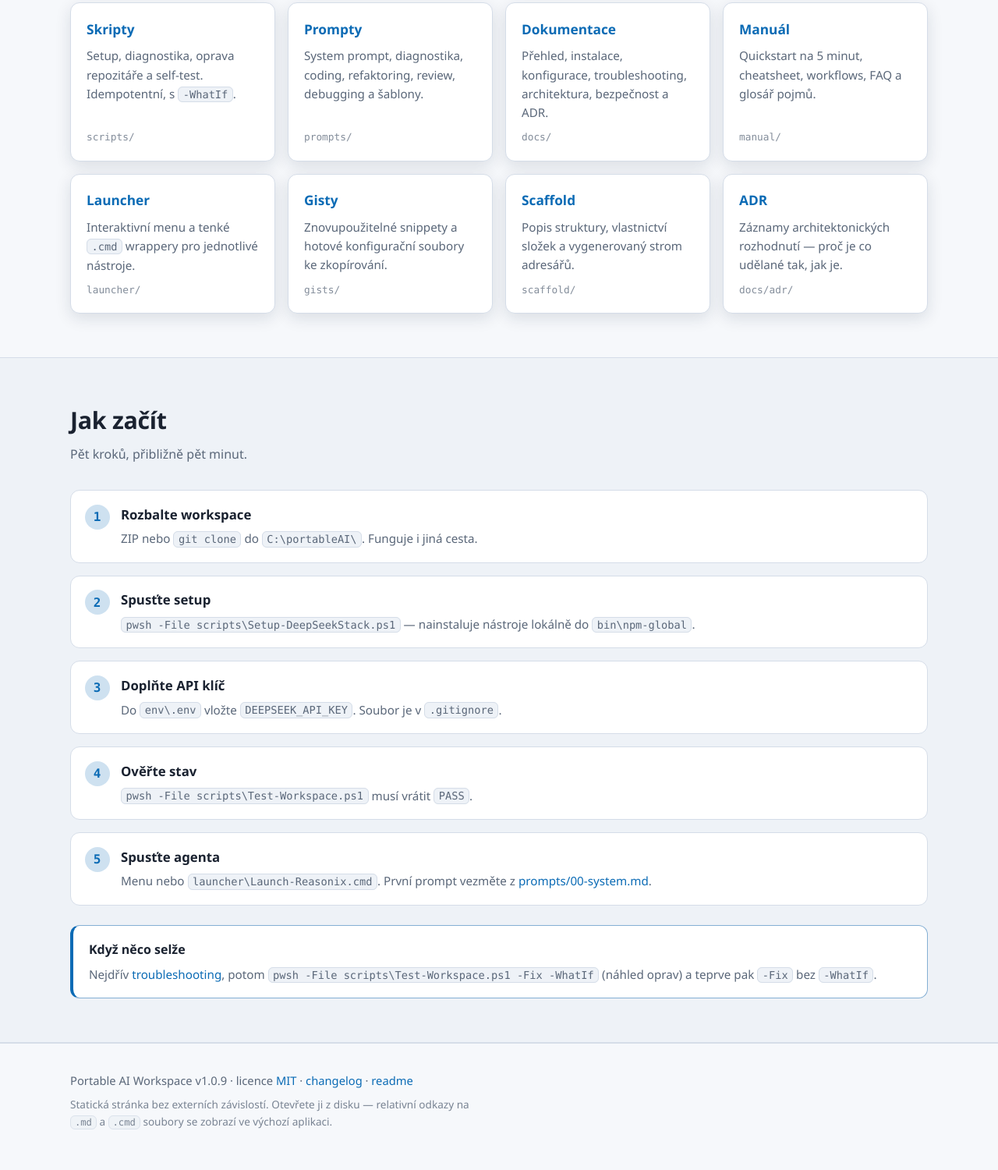
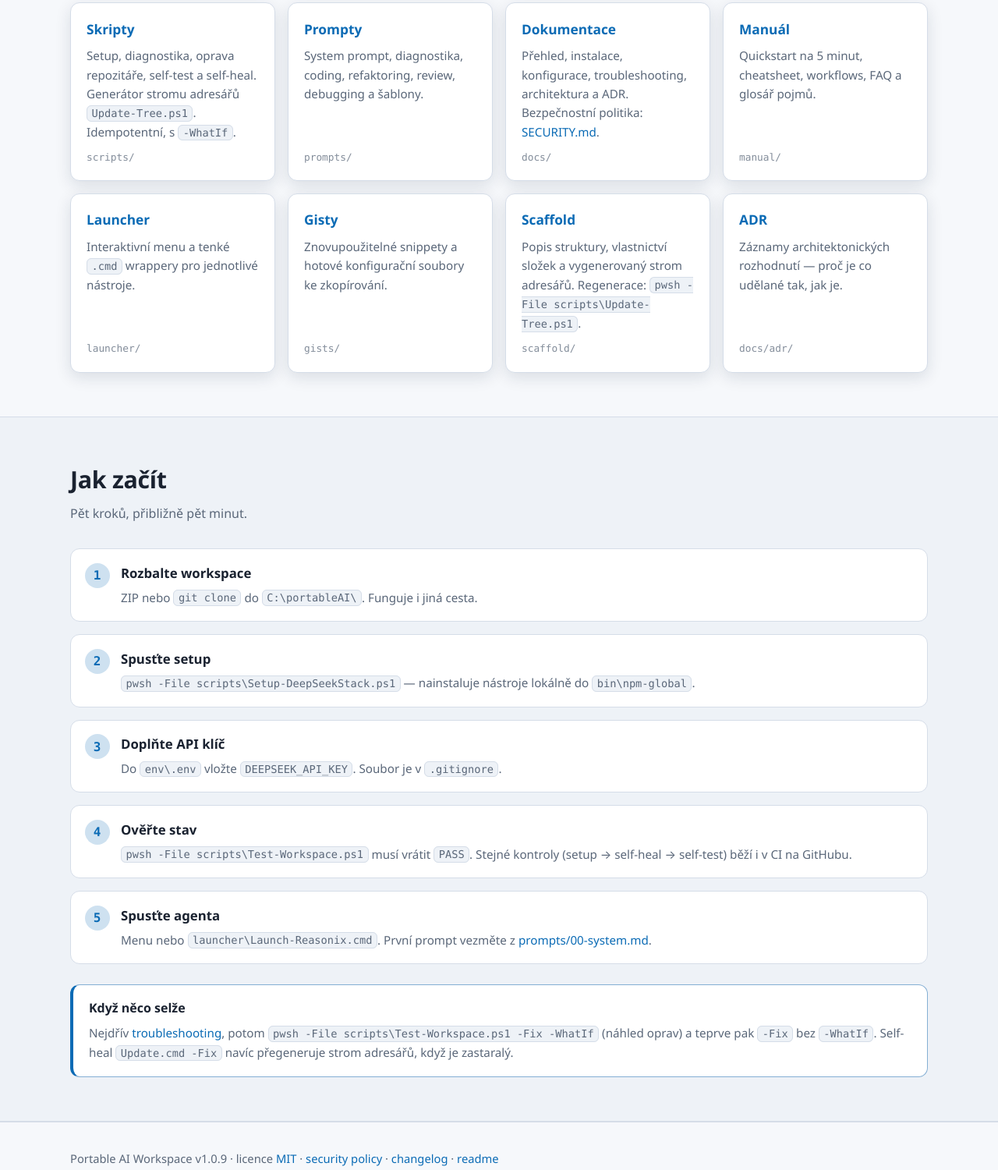
Before and after one commit to martinpaprcka77/portableAI, a plain HTML site: page landing/index.html in a window 1280 px wide. Shown: the part 708-2208 px from the top of the page at 78% size. Drawn offline with Linux system fonts and the light colour scheme.

Commit message:
docs(landing): srovnání landing page s realitou 1.0.9
- landing/index.html: odkaz na SECURITY.md (navigace, karta Dokumentace, patička)
- landing/index.html: zmínka o CI, self-healu a generátoru stromu (Update-Tree.ps1)
- landing/index.html: callout nově uvádí Update.cmd -Fix (přegeneruje strom)
- CHANGELOG.md: záznam v [1.0.9]/Changed; v [1.0.9] sloučeny dvě sekce ### Fixed do jedné

```diff
--- a/landing/index.html
+++ b/landing/index.html
@@ -22,6 +22,7 @@
         <a href="#obsahuje">Obsahuje</a>
         <a href="#zacatek">Jak začít</a>
         <a href="../docs/00-OVERVIEW.md">Dokumentace</a>
+        <a href="../SECURITY.md">Bezpečnost</a>
         <button id="theme-toggle" class="theme-toggle" type="button" aria-label="Přepnout světlé a tmavé téma">
           <span class="theme-toggle-icon" aria-hidden="true">◐</span>
           <span class="theme-toggle-text">Téma</span>
@@ -75,7 +76,7 @@
         <div class="grid">
           <article class="card">
             <h3><a href="../scripts/_common.ps1">Skripty</a></h3>
-            <p>Setup, diagnostika, oprava repozitáře a self-test. Idempotentní, s <code>-WhatIf</code>.</p>
+            <p>Setup, diagnostika, oprava repozitáře, self-test a self-heal. Generátor stromu adresářů <code>Update-Tree.ps1</code>. Idempotentní, s <code>-WhatIf</code>.</p>
             <p class="path">scripts/</p>
           </article>
 
@@ -87,7 +88,7 @@
 
           <article class="card">
             <h3><a href="../docs/04-ARCHITECTURE.md">Dokumentace</a></h3>
-            <p>Přehled, instalace, konfigurace, troubleshooting, architektura, bezpečnost a ADR.</p>
+            <p>Přehled, instalace, konfigurace, troubleshooting, architektura a ADR. Bezpečnostní politika: <a href="../SECURITY.md">SECURITY.md</a>.</p>
             <p class="path">docs/</p>
           </article>
 
@@ -111,7 +112,7 @@
 
           <article class="card">
             <h3><a href="../scaffold/01-STRUCTURE.md">Scaffold</a></h3>
-            <p>Popis struktury, vlastnictví složek a vygenerovaný strom adresářů.</p>
+            <p>Popis struktury, vlastnictví složek a vygenerovaný strom adresářů. Regenerace: <code>pwsh -File scripts\Update-Tree.ps1</code>.</p>
             <p class="path">scaffold/</p>
           </article>
 
@@ -144,7 +145,7 @@
           </li>
           <li>
             <h3>Ověřte stav</h3>
-            <p><code>pwsh -File scripts\Test-Workspace.ps1</code> musí vrátit <code>PASS</code>.</p>
+            <p><code>pwsh -File scripts\Test-Workspace.ps1</code> musí vrátit <code>PASS</code>. Stejné kontroly (setup → self-heal → self-test) běží i v CI na GitHubu.</p>
           </li>
           <li>
             <h3>Spusťte agenta</h3>
@@ -158,6 +159,8 @@
             Nejdřív <a href="../docs/03-TROUBLESHOOTING.md">troubleshooting</a>, potom
             <code>pwsh -File scripts\Test-Workspace.ps1 -Fix -WhatIf</code>
             (náhled oprav) a teprve pak <code>-Fix</code> bez <code>-WhatIf</code>.
+            Self-heal <code>Update.cmd -Fix</code> navíc přegeneruje strom adresářů,
+            když je zastaralý.
           </p>
         </div>
       </div>
@@ -169,6 +172,7 @@
       <p>
         Portable AI Workspace v1.0.9 ·
         licence <a href="../LICENSE">MIT</a> ·
+        <a href="../SECURITY.md">security policy</a> ·
         <a href="../CHANGELOG.md">changelog</a> ·
         <a href="../README.md">readme</a>
       </p>
```
Also changed, not shown: 1 other file.
